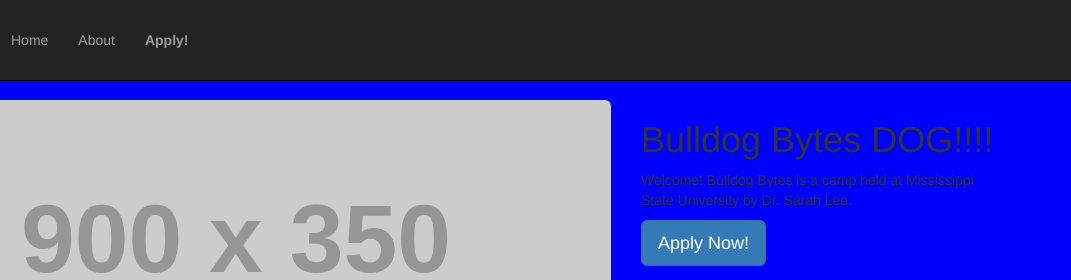
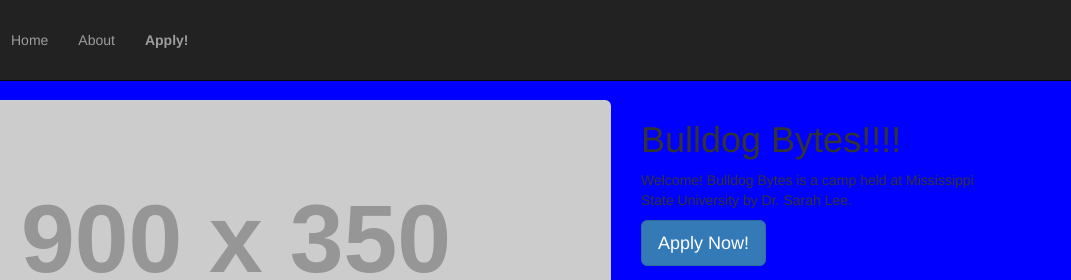
Before and after one commit to Triathlete485/BulldogBytes-, a plain HTML site: page index.html in a window 1280 px wide. Shown: the top 280 px of the page, 209-1280 px from the left. Drawn offline with Linux system fonts and the light colour scheme; placeholder pictures from the web are drawn by us.

Commit message:
another one

```diff
--- a/index.html
+++ b/index.html
@@ -72,7 +72,7 @@
             </div>
             <!-- /.col-md-8 -->
             <div class="col-md-4">
-                <h1>Bulldog Bytes DOG!!!!</h1>
+                <h1>Bulldog Bytes!!!!</h1>
                 <p>Welcome! Bulldog Bytes is a camp held at Mississippi State University by Dr. Sarah Lee. </p>
                 <a class="btn btn-primary btn-lg" href="#">Apply Now!</a>
             </div>
```
